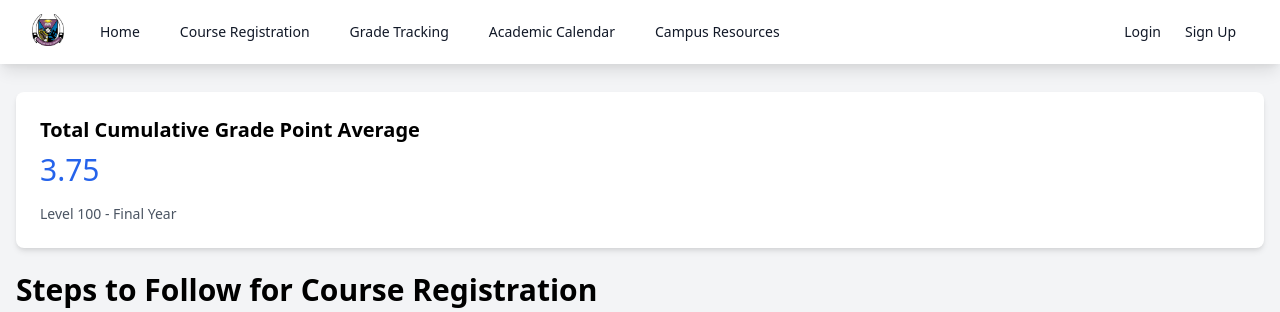
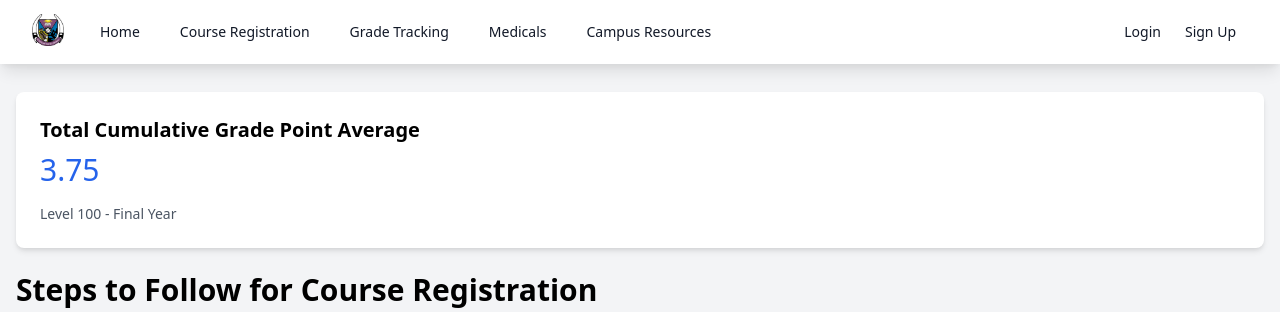
Before and after one commit to ScriptPythonic/Futa_Student_Guide, a Flask app: page /course_registration in a window 1280 px wide. Shown: the top 312 px of the page. Run offline with Flask 3, Linux system fonts and the light colour scheme; some libraries are stand-ins or nearby versions.

Commit message:
Update nav.html

```diff
--- a/website/templates/main/nav.html
+++ b/website/templates/main/nav.html
@@ -34,7 +34,7 @@
                             <a href="/" class="text-gray-900 hover:bg-blue-800 hover:text-white px-3 py-2 rounded-md text-sm font-medium">Home</a>
                             <a href="/course_registration" class="text-gray-900 hover:bg-blue-800 hover:text-white px-3 py-2 rounded-md text-sm font-medium">Course Registration</a>
                             <a href="/grade_tracking" class="text-gray-900 hover:bg-blue-800 hover:text-white px-3 py-2 rounded-md text-sm font-medium">Grade Tracking</a>
-                            <a href="/doctor_medicals" class="text-gray-900 hover:bg-blue-800 hover:text-white px-3 py-2 rounded-md text-sm font-medium">Academic Calendar</a>
+                            <a href="/doctor_medicals" class="text-gray-900 hover:bg-blue-800 hover:text-white px-3 py-2 rounded-md text-sm font-medium">Medicals</a>
                             <a href="#" class="text-gray-900 hover:bg-blue-800 hover:text-white px-3 py-2 rounded-md text-sm font-medium">Campus Resources</a>
                         </div>
                     </div>
@@ -69,7 +69,7 @@
                 <a href="/" class="text-gray-900 hover:bg-blue-800 hover:text-white block px-3 py-2 rounded-md text-base font-medium">Home</a>
                 <a href="/course_registration" class="text-gray-900 hover:bg-blue-800 hover:text-white block px-3 py-2 rounded-md text-base font-medium">Course Registration</a>
                 <a href="/grade_tracking" class="text-gray-900 hover:bg-blue-800 hover:text-white block px-3 py-2 rounded-md text-base font-medium">Grade Tracking</a>
-                <a href="/doctor_medicals" class="text-gray-900 hover:bg-blue-800 hover:text-white block px-3 py-2 rounded-md text-base font-medium">Academic Calendar</a>
+                <a href="/doctor_medicals" class="text-gray-900 hover:bg-blue-800 hover:text-white block px-3 py-2 rounded-md text-base font-medium">Medicals</a>
                 <a href="#" class="text-gray-900 hover:bg-blue-800 hover:text-white block px-3 py-2 rounded-md text-base font-medium">Campus Resources</a>
             </div>
         </div>
```
